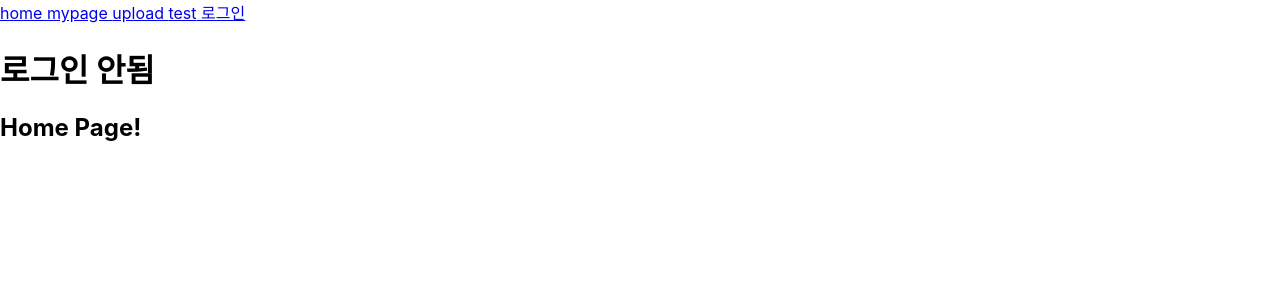
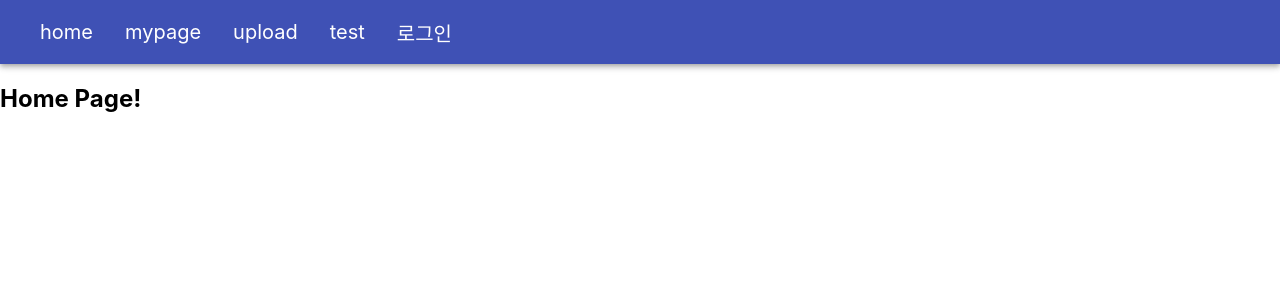
Before and after one commit to Jeonghyun-Kim/TestReactServer, a React (Create React App) app: page / in a window 1280 px wide. Shown: the top 300 px of the page. Built offline with nearby package versions, Linux system fonts and the light colour scheme.

Commit message:
design menu bar

```diff
--- a/package.json
+++ b/package.json
@@ -4,12 +4,10 @@
   "private": true,
   "dependencies": {
     "@material-ui/core": "^4.9.14",
+    "@material-ui/icons": "^4.9.1",
     "@testing-library/jest-dom": "^4.2.4",
     "@testing-library/react": "^9.5.0",
     "@testing-library/user-event": "^7.2.1",
-    "include-media": "^1.4.9",
-    "node-sass": "^4.14.1",
-    "open-color": "^1.7.0",
     "react": "^16.13.1",
     "react-dom": "^16.13.1",
     "react-router-dom": "^5.2.0",
--- a/src/App.js
+++ b/src/App.js
@@ -40,7 +40,6 @@ const AppRouter = () => {
         }}
       >
         <MainHeader />
-        <h1>{isSignedIn ? `로그인됨` : `로그인 안됨`}</h1>
         <Switch>
           <Route exact path='/'>
             <HomeScreen />
--- a/src/components/MainHeader.js
+++ b/src/components/MainHeader.js
@@ -1,32 +1,60 @@
 // IMPORTING LIBRARIES
 import React, { useContext } from 'react';
 import { Link } from 'react-router-dom';
+import { AppBar, Toolbar, Button } from '@material-ui/core';
+import { makeStyles } from '@material-ui/core/styles';
 
 // IMPORTING CONTEXTS
 import AuthContext from '../AuthContext';
 
 // IMPORTING COMPONENTS
-import SignoutButton from '../components/SignoutButton';
 
 // IMPORTING UTILS
+import { signOut } from '../js/auth_utils';
 
 // IMPORTING DEFINES
 
+const useStyles = makeStyles((theme) => ({
+  root: {
+    flexGrow: 1,
+    alignContent: 'space-around'
+  },
+  menu: {
+    margin: theme.spacing(1, 2, 1, 2),
+    fontSize: 20,
+    textDecoration: 'none',
+    color: 'white'
+  }
+}))
+
 export default () => {
-  const { isSignedIn } = useContext(AuthContext);
+  const { isSignedIn, setSignedIn } = useContext(AuthContext);
+  const classes = useStyles();
+
+  const handleSignout = () => {
+    signOut();
+    alert('성공적으로 로그아웃 되었습니다.')
+    setSignedIn(false);
+  }
 
   return (
-    <div className='nav-bar'>
-      <Link to='/'> home </Link>
-      <Link to='/mypage'> mypage </Link>
-      <Link to='/painting/upload'> upload </Link>
-      <Link to='/painting/test'>test</Link>
-      {isSignedIn
-      ? (
-        <SignoutButton>로그아웃</SignoutButton>
-      ) : (
-        <Link to='/signin'> 로그인 </Link>
-      )}
+    <div className={classes.root}>
+      <AppBar position='static'>
+        <Toolbar>
+          <Link className={classes.menu} to='/'> home </Link>
+          <Link className={classes.menu} to='/mypage'> mypage </Link>
+          <Link className={classes.menu} to='/painting/upload'> upload </Link>
+          <Link className={classes.menu} to='/painting/test'>test</Link>
+          {isSignedIn
+          ? (
+            <Button onClick={handleSignout}>
+              <Link className={classes.menu} to='/'> 로그아웃 </Link>
+            </Button>
+          ) : (
+            <Link className={classes.menu} to='/signin'> 로그인 </Link>
+          )}
+        </Toolbar>
+      </AppBar>
     </div>
   )
 }
--- a/src/components/MyPage.js
+++ b/src/components/MyPage.js
@@ -20,7 +20,6 @@ export default () => {
 
 	useEffect(() => {
 		getMyInfo((resJson) => {
-			console.log(JSON.stringify(resJson));
 			switch (resJson.error) {
 				case ERROR_CODE.OK:
 					setUser(resJson.user);
--- a/src/components/PaintingItem.js
+++ b/src/components/PaintingItem.js
@@ -1,13 +1,13 @@
 // IMPORTING LIBRARIES
 import React, { useReducer, useEffect } from 'react';
-import { Button } from '@material-ui/core';
+import { Paper, Button, Grid } from '@material-ui/core';
 
 // IMPORTING CONTEXTS
 
 // IMPORTING COMPONENTS
 
 // IMPORTING UTILS
-import { getPainting } from '../js/fetch_functions'
+import { getPainting } from '../js/fetch_functions';
 
 // IMPORTING DEFINES
 import { ERROR_CODE, STORAGE_URL } from '../js/defines';
@@ -53,7 +53,8 @@ export default ({ itemId }) => {
     getPainting(itemId, (resJson) => {
       if (resJson.error === ERROR_CODE.OK) {
         let { id, painter, name, description, material,
-          width, height, price, onSale, numLikes, images } = resJson;
+          width, height, price, onSale, numLikes } = resJson.painting;
+        let { images } = resJson;
 
         dispatchPainting({ type: 'setPainting', painting: { id, painter, name, description, material, size: [width, height],
           price, onSale, numLikes, images, currentImage: 0 } });
@@ -72,8 +73,34 @@ export default ({ itemId }) => {
     dispatchPainting({ type: 'prevImage' });
   }
 
+  const PaintingImage = ({ url }) => {
+    return (
+      <img
+        src={`${STORAGE_URL.PAINTING}/${painting.images[painting.currentImage].url}`}
+        alt='PAINTING'
+        style={{ maxWidth: '100%' }}
+      />
+    )
+  }
+
   return (
     <>
+    {painting.currentImage === null
+    ? (
+      <h1>Loading...</h1>
+    ) : (
+      <Grid
+        container
+      >
+        <Grid item xs={12} sm={8} align='center'>
+          <Paper elevation={2}>
+            <Grid item xs={12}>
+              <PaintingImage url={`${STORAGE_URL.PAINTING}/${painting.images[painting.currentImage].url}`} />
+            </Grid>
+            <Grid item xs={12}>
+              {painting.currentImage + 1} / {painting.images.length}
+            </Grid>
+            <Grid item xs={12}>
               <Button
                 varinat='contained'
                 onClick={handlePrevImage}
@@ -88,14 +115,22 @@ export default ({ itemId }) => {
               >
                 Next
               </Button>
-    {painting.currentImage === null
-    ? (
-      <h1>Loading...</h1>
-    ) : (
-      <img
-        src={`${STORAGE_URL.PAINTING}/${painting.images[painting.currentImage].url}`}
-        alt=''
-      />
+            </Grid>
+          </Paper>
+        </Grid>
+        <Grid item xs={12} sm={4}>
+          <Paper elevation={2}>
+            <div>작가: {painting.painter}</div>
+            <div>작품명: {painting.name}</div>
+            <div>설명: {painting.description}</div>
+            <div>재료: {painting.material}</div>
+            <div>크기: {painting.size[0]} x {painting.size[1]} (단위: cm)</div>
+            <div>판매 여부: {painting.onSale ? '판매중' : '판매중이지 않음'}</div>
+            <div>가격: {painting.price}</div>
+            <div>좋아요 수: {painting.numLikes}</div>
+          </Paper>
+        </Grid>
+      </Grid>
     )}
     </>
   )
--- a/src/screens/PaintingScreen.js
+++ b/src/screens/PaintingScreen.js
@@ -1,20 +1,27 @@
 // IMPORTING LIBRARIES
-import React from 'react';
+import React, { useContext } from 'react';
 
 // IMPORTING CONTEXTS
-// import AuthContext from '../AuthContext';
+import AuthContext from '../AuthContext';
 
 // IMPORTING COMPONENTS
 import PaintingItem from '../components/PaintingItem';
+import NeedSignin from '../components/NeedSignin';
 
 // IMPORTING UTILS
 
 // IMPORTING DEFINES
 
 export default () => {
+	const { isSignedIn } = useContext(AuthContext);
 	return (
 		<>
-			<PaintingItem itemId={1} />
+		{isSignedIn
+		? (
+			<PaintingItem itemId={3} />
+		) : (
+			<NeedSignin />
+		)}
 		</>
 	)
 }
```
Also changed, not shown: 2 other files (tests, documents, lock files or other folders). Lines whose indentation alone changed are shown as unchanged.
